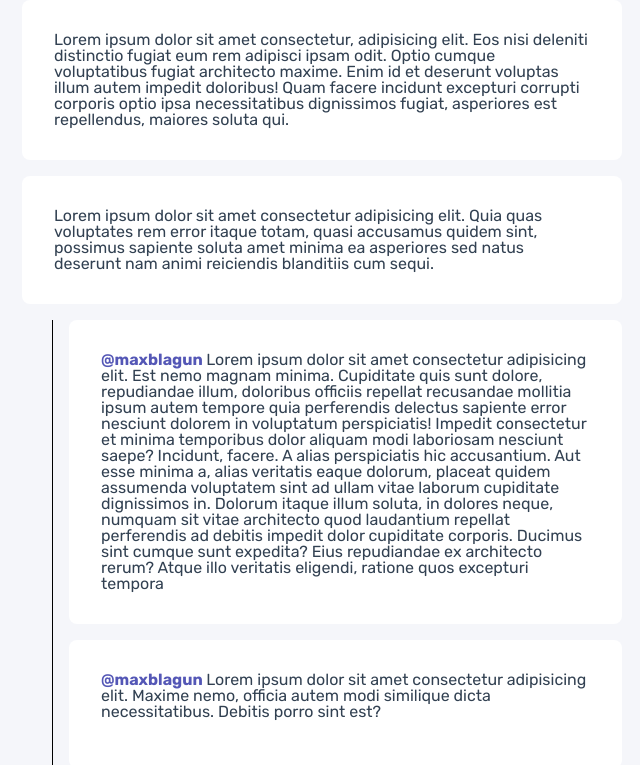
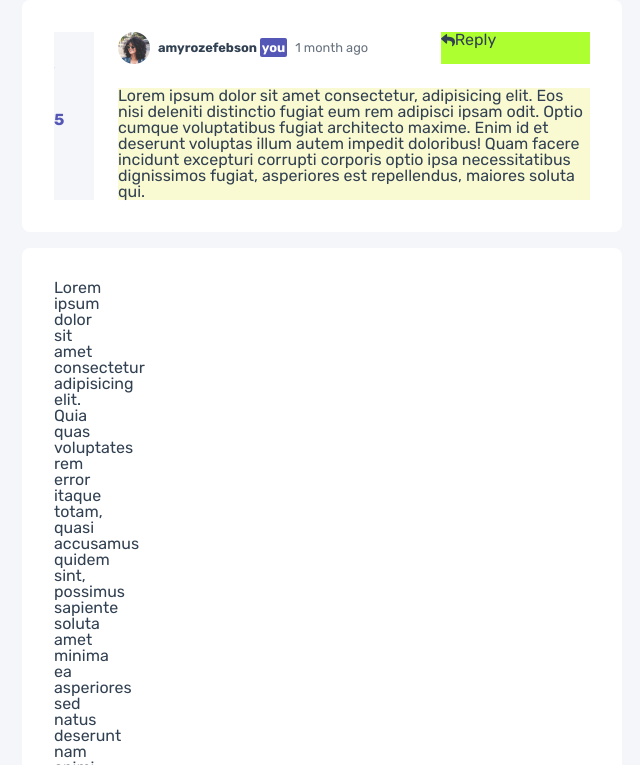
Before and after one commit to crolette/interactive-comment-section, a plain HTML site: page index.html in a window 1280 px wide. Shown: the top 765 px of the page, without its empty margins (318-958 px from the left). Drawn offline with Linux system fonts and the light colour scheme.

Commit message:
design layout user & vote

```diff
--- a/css/style.css
+++ b/css/style.css
@@ -179,6 +179,79 @@ body {
   background: var(--white);
   border-radius: 8px;
   color: var(--neutral-dark);
+  display: grid;
+  grid-template-columns: 40px 2fr 1fr;
+  gap: 24px;
+  grid-template-rows: auto;
+  grid-template-areas:
+    "votes user reaction"
+    "votes comment comment";
+
+  & .card__votes {
+    display: flex;
+    flex-direction: column;
+    justify-content: space-evenly;
+    grid-area: votes;
+    background-color: var(--bg-color);
+
+    & > svg {
+      color: var(--primary-light);
+
+      &:hover {
+        color: var(--primary);
+      }
+    }
+
+    & > .votes__score {
+      color: var(--primary);
+      font-weight: 700;
+    }
+  }
+
+  & .card__user {
+    grid-area: user;
+    display: flex;
+    gap: 0.5rem;
+    align-items: center;
+
+    font-size: 0.8rem;
+
+    & > img {
+      aspect-ratio: 1;
+      width: 32px;
+      height: auto;
+    }
+
+    & > .user__name {
+      font-weight: 700;
+
+      & .user__you {
+        background-color: var(--primary);
+        padding: 2px;
+        border-radius: 2px;
+        color: var(--white);
+      }
+    }
+
+    & > .user__date {
+      color: var(--neutral);
+    }
+  }
+
+  & .card__comment {
+    grid-area: comment;
+    background-color: lightgoldenrodyellow;
+  }
+
+  & .card__reaction {
+    grid-area: reaction;
+    background-color: greenyellow;
+
+    & > .reaction__reply {
+      display: flex;
+      align-items: center;
+    }
+  }
 }
 
 .replies {
@@ -206,6 +279,26 @@ body {
 @media (max-width: 600px) {
   :root {
     font-size: 18px;
+  }
+
+  .comment__card {
+    padding: 2rem;
+    background: var(--white);
+    border-radius: 8px;
+    color: var(--neutral-dark);
+    display: grid;
+    grid-template-columns: 1fr 1fr;
+    gap: 24px;
+    grid-template-rows: auto;
+    grid-template-areas:
+      "user user"
+      "comment comment"
+      "votes reaction";
+
+    & .card__votes {
+      flex-direction: row;
+      background-color: lightskyblue;
+    }
   }
   .replies {
     width: 100%;
--- a/index.html
+++ b/index.html
@@ -27,6 +27,27 @@
   <body class="light">
     <main class="comments">
       <div class="comment__card comment" data-commment-id="1">
+        <div class="card__votes">
+
+             <svg width="11" height="11" viewBox="0 0 100 100"  xmlns="http://www.w3.org/2000/svg"><path d="M6.33 10.896c.137 0 .255-.05.354-.149.1-.1.149-.217.149-.354V7.004h3.315c.136 0 .254-.05.354-.149.099-.1.148-.217.148-.354V5.272a.483.483 0 0 0-.148-.354.483.483 0 0 0-.354-.149H6.833V1.4a.483.483 0 0 0-.149-.354.483.483 0 0 0-.354-.149H4.915a.483.483 0 0 0-.354.149c-.1.1-.149.217-.149.354v3.37H1.08a.483.483 0 0 0-.354.15c-.1.099-.149.217-.149.353v1.23c0 .136.05.254.149.353.1.1.217.149.354.149h3.333v3.39c0 .136.05.254.15.353.098.1.216.149.353.149H6.33Z" fill="currentColor"/></svg>
+
+          <p class="votes__score">
+            5
+          </p>
+          <svg width="11" height="3" viewBox="0 0 100 100"  xmlns="http://www.w3.org/2000/svg"><path d="M9.256 2.66c.204 0 .38-.056.53-.167.148-.11.222-.243.222-.396V.722c0-.152-.074-.284-.223-.395a.859.859 0 0 0-.53-.167H.76a.859.859 0 0 0-.53.167C.083.437.009.57.009.722v1.375c0 .153.074.285.223.396a.859.859 0 0 0 .53.167h8.495Z" fill="currentColor"/></svg>
+        </div>
+        <div class="card__user">
+          <img src="./images/avatars/image-amyrobson.webp" alt="">
+          <p class="user__name">
+            amyrozefebson <span class="user__you">
+              you
+            </span>
+          </p>
+          <p class="user__date">
+            1 month ago
+          </p>
+        </div>
+        <div class="card__comment">
           <p>
             Lorem ipsum dolor sit amet consectetur, adipisicing elit. Eos nisi
             deleniti distinctio fugiat eum rem adipisci ipsam odit. Optio cumque
@@ -36,6 +57,14 @@
             repellendus, maiores soluta qui.
           </p>
         </div>
+        <div class="card__reaction">
+          <div class="reaction__reply">
+            <svg width="14" height="13" xmlns="http://www.w3.org/2000/svg"><path d="M.227 4.316 5.04.16a.657.657 0 0 1 1.085.497v2.189c4.392.05 7.875.93 7.875 5.093 0 1.68-1.082 3.344-2.279 4.214-.373.272-.905-.07-.767-.51 1.24-3.964-.588-5.017-4.829-5.078v2.404c0 .566-.664.86-1.085.496L.227 5.31a.657.657 0 0 1 0-.993Z" fill="currentColor"/></svg>
+            <p>Reply</p>
+
+          </div>
+        </div>
+      </div>
       <div class="comment__card comment" data-id="1" data-score="5">
         Lorem ipsum dolor sit amet consectetur adipisicing elit. Quia quas
         voluptates rem error itaque totam, quasi accusamus quidem sint, possimus
@@ -43,7 +72,7 @@
         reiciendis blanditiis cum sequi.
       </div>
       <div class="replies">
-        <div class="comment__card reply" data-id="2" data-score="5">
+        <div class="comment__card reply" data-id="2" hdata-score="5">
           <p>
             <span class="reply__author">@maxblagun </span>Lorem ipsum dolor sit
             amet consectetur adipisicing elit. Est nemo magnam minima.
```
Also changed, not shown: README-template.md, data.json (line endings or trailing spaces), images/icon-minus.svg, images/icon-plus.svg, images/icon-reply.svg. Lines whose indentation alone changed are shown as unchanged.
